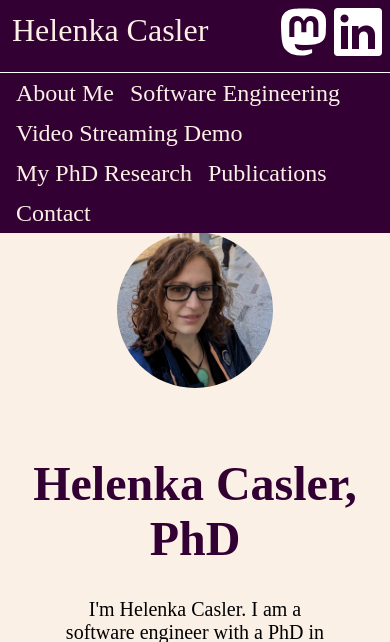
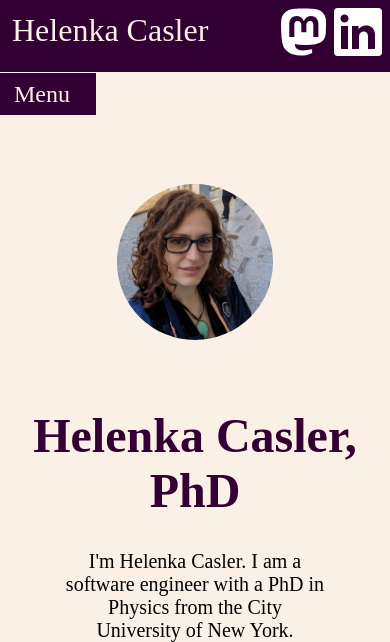
Before and after one commit to HCasler/personalSiteDjango, a Django app: page / in a window 390 px wide. Shown: the top 642 px of the page. Run offline with Django 4.2, Linux system fonts and the light colour scheme; parts of the project's set-up code (start-up, migrations or seed data) failed here and were passed over.

Commit message:
started collapsible menu for mobile

```diff
--- a/frontEnd/static/frontEnd/scripts/functions.js
+++ b/frontEnd/static/frontEnd/scripts/functions.js
@@ -1,3 +1,16 @@
+// function to make navbar appear and disappear
+
+function toggleNavBar() {
+    console.log("toggling nav bar")
+    navBar = document.getElementById("navbar")
+    if (navBar.style.display !== "none") {
+      navBar.style.display = "none";
+    } else {
+      navBar.style.display = "block";
+    }
+}
+
+
 // function to bring up the content when clicking a link
 
 async function displayPageContent(subpage) {
@@ -15,4 +28,11 @@ async function displayPageContent(subpage) {
     // stick it on the page
     contentBase = document.getElementById("content");
     contentBase.innerHTML = newText;
+    // if there's a visible menu button, hide the navbar after clicking
+    menuButton = document.getElementById("navBarCollapser");
+    console.log("Here's the menu button display value: ");
+    console.log(menuButton.style.display);
+    if (menuButton.style.display !== "" && menuButton.style.display !== "none") {
+        toggleNavBar();
+    }
 }
--- a/frontEnd/static/frontEnd/stylesheets/colors.css
+++ b/frontEnd/static/frontEnd/stylesheets/colors.css
@@ -35,6 +35,21 @@ a {
 }
 
 @media all and (max-width:60rem) {
+
+    #navBarCollapser {
+        color:#faf0e6;
+        background-color:#330033;
+        border-top: 1px solid white;
+        border-bottom: none;
+        border-left: none;
+        border-right: none;
+    }
+
+    /*.collapser:hover {
+        color:#ffa812;
+        background-color:#330033;
+    }
+
     .navLink {
         border-bottom: 0px;
     }
@@ -42,7 +57,7 @@ a {
     .navLink:hover {
         color:#ffa812;
         background-color:#330033;
-    }
+    }*/
 }
 
 /*green header
--- a/frontEnd/static/frontEnd/stylesheets/styles.css
+++ b/frontEnd/static/frontEnd/stylesheets/styles.css
@@ -42,6 +42,10 @@ body {
     top:4.5rem;
 }
 
+#navBarCollapser {
+    display: none;
+}
+
 /*sidebar*/
 #navbar {
     height:100%;
@@ -52,6 +56,7 @@ body {
     position:absolute;
     top:4.5rem;
     position: fixed;
+    display: block;
 }
 
 a {
@@ -109,7 +114,6 @@ a {
 }
 
 @media all and (max-width:60rem) {
-    /*topbar*/
 
     #pageHeader {
         position:static;
@@ -124,22 +128,25 @@ a {
         flex-direction: column;
     }
 
-    #navbar {
+    #navBarCollapser {
+        display:block;
         z-index: 1;
         top:0;
         left:0;
-        width:100%;
+        width:6rem;
         font-size:1.5rem;
         display:flex;
         flex-wrap: wrap;
         position:static;
-
+        line-height: 2.5rem;
+        text-indent: .5rem;
+        font-family: inherit;
     }
 
-    .navLink {
-        line-height: 2.5rem;
-        text-indent: 1rem;
+    #navbar {
+        display:none;
     }
+
 
     #content {
         left: 0;
@@ -148,7 +155,7 @@ a {
 
     .contentHeadline {
         font-size: 1.5rem;
-        margin-top: 10rem;
+        margin-top: 7rem;
     }
 
     #aboutMeHeadline {
@@ -156,7 +163,7 @@ a {
     }
 
     #headshotContainer {
-        margin-top: 10rem;
+        margin-top: 7rem;
     }
 
     #headshot {
--- a/frontEnd/templates/frontEnd/index.html
+++ b/frontEnd/templates/frontEnd/index.html
@@ -21,6 +21,8 @@
 
     <div id="mainSection">
         <!-- everything other than the header -->
+        <!-- button to show/hide the nav bar on mobile -->
+        <button id="navBarCollapser" class="collapser" onclick="console.log('clicked');toggleNavBar()">Menu</button>
         <div id="navbar">
             <!-- down side -->
             <a href="#" onclick="displayPageContent('{% url "aboutMe" %}')"><div class="navLink">About Me</div></a>
```
